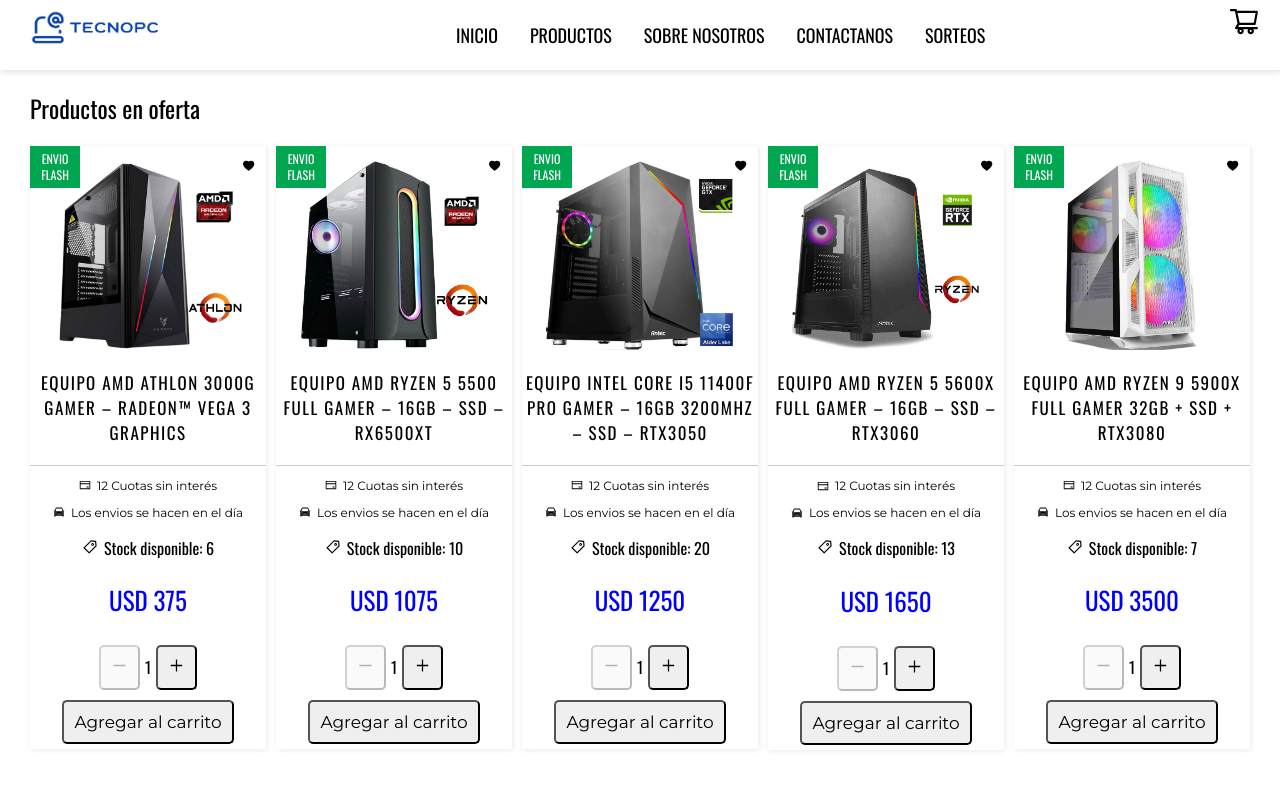
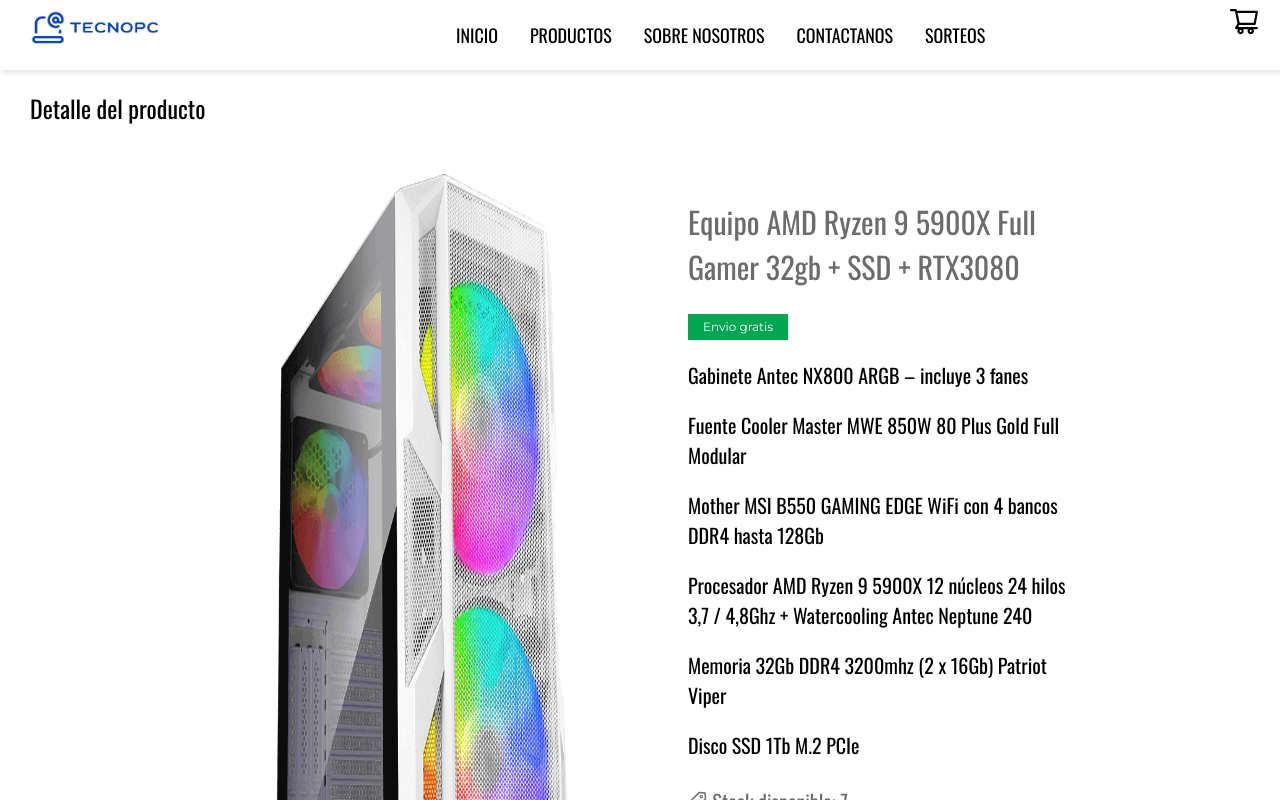
Before and after one commit to matiasolivieri/React-Ecommerce, a React (Create React App) app: page /productos/1 in a window 1280 px wide. Shown: the top 800 px of the page. Built offline with nearby package versions, Linux system fonts and the light colour scheme.

Commit message:
Detail Product | Quit List

```diff
--- a/src/App.js
+++ b/src/App.js
@@ -1,13 +1,13 @@
 import './App.scss'
 import NavBar from './components/NavBar/NavBar';
-import ItemListContainer from './components/ItemListContainer/ItemListContainer';
+import ItemDetailContainer from './components/ItemDetailContainer/ItemDetailContainer';
 
 function App() {
     return (
-        <div className='container'>
+        <div>
         <NavBar/>
         <section className="main-container">
-            <ItemListContainer section="Productos en oferta"/>
+            <ItemDetailContainer section="Detalle del producto"/>
         </section>
         </div>
     );
--- a/src/components/ItemCount/ItemCount.scss
+++ b/src/components/ItemCount/ItemCount.scss
@@ -4,16 +4,22 @@
     width: 100%;
     justify-content: center;
     align-items: center;
-}
 
-.countProd p {
+        p {
             font-size: 22px;
         }
 
-.countProd button {
+        button {
             padding: 10px;
             font-size: 17px;
             margin: 5px;
             font-family: 'Montserrat', sans-serif;
             border-radius: 5px;
         }
+
+        span {
+            font-size: 23px;
+            margin-left: 10px;
+            margin-right: 10px;
+        }
+}
--- /dev/null
+++ b/src/components/ItemDetail/ItemDetail.jsx
@@ -0,0 +1,14 @@
+import Product from "../Product/Product"
+
+const ItemDetail = ({dataProducts}) => {
+    return(
+        <>
+            {dataProducts.map( (product) => {
+                return (
+                    <Product key={product.id} data={product}/>
+            )})}
+        </>
+    )
+}
+
+export default ItemDetail;
--- /dev/null
+++ b/src/components/ItemDetailContainer/ItemDetailContainer.jsx
@@ -0,0 +1,36 @@
+import { useEffect, useState } from "react"
+import ItemDetail from "../ItemDetail/ItemDetail"
+import './ItemDetailContainer.scss'
+import product from '../../utils/product.mock'
+
+const ItemDetailContainer = ({section}) => {
+
+    const [oneProduct, setOneProduct] = useState([])
+
+    const getProduct = new Promise( (resolve, reject) => {
+        setTimeout( () => {
+            resolve(product)
+        }, 2000)
+    })
+
+    useEffect(() => {
+        getProduct
+            .then( (res) => {
+                setOneProduct(res)
+            })
+            .catch( (error) => {
+                console.log("La llamada fallo")
+            })
+            .finally( () => {
+            })
+    })
+
+    return(
+        <div className='list-products'>
+            <h2>{section}</h2>
+            <ItemDetail dataProducts={oneProduct}/>
+        </div>
+    )
+}
+
+export default ItemDetailContainer;
--- /dev/null
+++ b/src/components/ItemDetailContainer/ItemDetailContainer.scss
@@ -0,0 +1,5 @@
+.list-products {
+    float: left;
+    width: 100%;
+    margin-bottom: 20px;
+}
--- a/src/components/NavBar/NavBar.scss
+++ b/src/components/NavBar/NavBar.scss
@@ -24,7 +24,7 @@
                 cursor: pointer;
                 text-transform: uppercase;
                 &:hover {
-                    text-decoration: underline;
+                    color: grey;
                 }
             }
         }
--- /dev/null
+++ b/src/components/Product/Product.jsx
@@ -0,0 +1,39 @@
+import './Product.scss'
+import { AiOutlineTag } from "react-icons/ai"
+import ItemCount from '../ItemCount/ItemCount'
+
+const Product = ({data}) => {
+
+    const onAdd = (cantidad) =>{
+        if (cantidad === 1) {
+        console.log(`Agregaste al carrito ${cantidad} unidad de este producto`)
+    } else {
+        console.log(`Agregaste al carrito ${cantidad} unidades de este producto`)
+    }
+}
+
+    const {title, image, price, stock, features} = data
+
+    return(
+        <div className="container">
+            <div className='detail'>
+                <img className='detail-image' src={`/assets/${image}`} alt="Imagen producto" />
+                    <div className='content'>
+                    <h2>{title}</h2>
+                    <h3>Envio gratis</h3>
+                    <li> {features.one}</li>
+                    <li> {features.two}</li>
+                    <li> {features.three}</li>
+                    <li> {features.four}</li>
+                    <li> {features.five}</li>
+                    <li> {features.six}</li>
+                    <h4><AiOutlineTag /> Stock disponible: {stock}</h4>
+                    <h1>USD {price}</h1>
+                    <ItemCount initial={1} stock={stock} onAdd={onAdd}/>
+                </div>
+            </div>
+        </div>
+    )
+}
+
+export default Product;
--- /dev/null
+++ b/src/components/Product/Product.scss
@@ -0,0 +1,84 @@
+.container {
+    width: 98%;
+    margin: auto;
+  }
+
+  @media screen and (min-width:768px) {
+    .container {
+        width: 70%;
+    }
+  }
+
+  .detail {
+    margin-top: 3rem;
+    margin-bottom: 3rem;
+    width: 100%;
+    display: flex;
+    flex-wrap: wrap;
+  }
+
+  .detail-image {
+    width: 70%;
+  }
+
+  .content {
+    width: 100%;
+
+    h2 {
+      color: #6b6d6c;
+      font-size: 30px;
+    }
+
+    h4 {
+      color: #6b6d6c;
+      font-size: 20px;
+    }
+
+    h3 {
+      font-size: 12px;
+      padding: 5px;
+      margin: 0;
+      line-height: 16px;
+      width: 100px;
+      text-align: center;
+      background: #00a650;
+      font-family: 'Montserrat', sans-serif;
+      color: white;
+  }
+
+    h1 {
+      font-size: 36px;
+      color: blueviolet;
+    }
+
+    li {
+      line-height: 1.5em;
+      margin: 15px 0;
+      font-size: 20px;
+      display: block;
+      margin-block-start: 1em;
+      margin-block-end: 1em;
+      margin-inline-start: 0px;
+      margin-inline-end: 0px;
+    }
+  }
+
+  @media screen and (min-width:768px) {
+    .detail-image{
+        width: 50%;
+    }
+    .content {
+        padding-left: 3rem;
+        width: 50%;
+    }
+  }
+
+  .float-options {
+    position: absolute;
+    top: 0;
+    left: 0;
+    width: 100%;
+    display: flex;
+    justify-content: space-between;
+
+  }
--- /dev/null
+++ b/src/utils/product.mock.jsx
@@ -0,0 +1,20 @@
+const product = [
+    {
+        id:5,
+        title: "Equipo AMD Ryzen 9 5900X Full Gamer 32gb + SSD + RTX3080",
+        features: {
+            one: "Gabinete Antec NX800 ARGB – incluye 3 fanes",
+            two: "Fuente Cooler Master MWE 850W 80 Plus Gold Full Modular            ",
+            three: "Mother MSI B550 GAMING EDGE WiFi con 4 bancos DDR4 hasta 128Gb",
+            four: "Procesador AMD Ryzen 9 5900X 12 núcleos 24 hilos 3,7 / 4,8Ghz + Watercooling Antec Neptune 240",
+            five: "Memoria 32Gb DDR4 3200mhz (2 x 16Gb) Patriot Viper",
+            six: "Disco SSD 1Tb M.2 PCIe",
+            seven: "Gráficos Geforce RTX3080",
+        },
+        price: 3500,
+        image: 'amd4.jpg',
+        stock: 7,
+    },
+]
+
+export default product;
```
Lines whose indentation alone changed are shown as unchanged.
